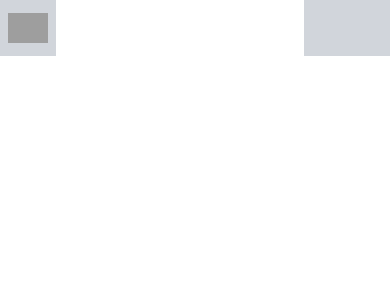
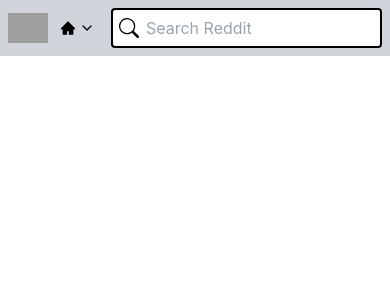
Before and after one commit to brandonrainey/reddit-clone, a Next.js app: page / in a window 390 px wide. Shown: the top 300 px of the page. Built offline with nearby package versions, Linux system fonts and the light colour scheme; grey boxes are pictures that could not be loaded.

Commit message:
made up to search bar on header

```diff
--- a/components/Header.js
+++ b/components/Header.js
@@ -1,35 +1,64 @@
 import React from 'react'
 import Image from 'next/image'
+import { AiFillHome } from 'react-icons/ai'
+import { FiChevronDown } from 'react-icons/fi'
+import { BsSearch } from 'react-icons/bs'
 
 export default function Header() {
   return (
-    <div className='flex bg-gray-300 h-14'>
-        <div className='p-2 w-14 h-14'>
-            <Image src='/logo.png' layout='responsive' width={48} height={48} objectFit='contain'/>
-        </div>
-        <div className='h-12 md:w-14'>
-           <Image src='/logoText.png' layout='responsive' height={48} width={48} objectFit='contain'/>
+    <div className="flex bg-gray-300 h-14 pt-2 pb-2">
+      <div className="w-14 h-14 pl-2 pr-2">
+        <Image
+          src="/logo.png"
+          layout="fixed"
+          width={40}
+          height={40}
+          objectFit="contain"
+        />
+      </div>
+      <div className="h-12 hidden md:inline w-14 mr-4">
+        <Image
+          src="/logoText.png"
+          layout="fixed"
+          height={40}
+          width={56}
+          objectFit="contain"
+        />
+      </div>
+
+      <div className="flex items-center w-14 sm:w-56 hover:outline hover:outline-2 hover:outline-black mr-4 rounded-sm">
+        <div className="flex items-center gap-x-1 ml-1">
+          <AiFillHome />
+          <p className="hidden sm:inline">Home</p>
         </div>
 
+        <FiChevronDown className="ml-auto" />
+      </div>
+
+      <form className="flex w-full mr-2">
+        <div className="flex h-full w-10 border-2 border-r-0 border-black bg-white justify-center items-center rounded-tl rounded-bl">
+          <BsSearch className="h-6 w-5" />
+        </div>
+
+        <input
+          className="w-full bg-white border-2 border-l-0 border-black rounded-tr rounded-br focus:outline-0"
+          placeholder="Search Reddit"
+        />
+      </form>
+
+      <div>
         <div>
-
+          <img />
+          <img />
+          <img />
         </div>
-        <input></input>
         <div>
-            <div>
-                <img/>
-                <img/>
-                <img/>
-            </div>
-            <div>
-                <img/>
-                <img/>
-                <img/>
-            </div>
-            <div>
-
-            </div>
+          <img />
+          <img />
+          <img />
         </div>
+        <div></div>
+      </div>
     </div>
   )
 }
```
